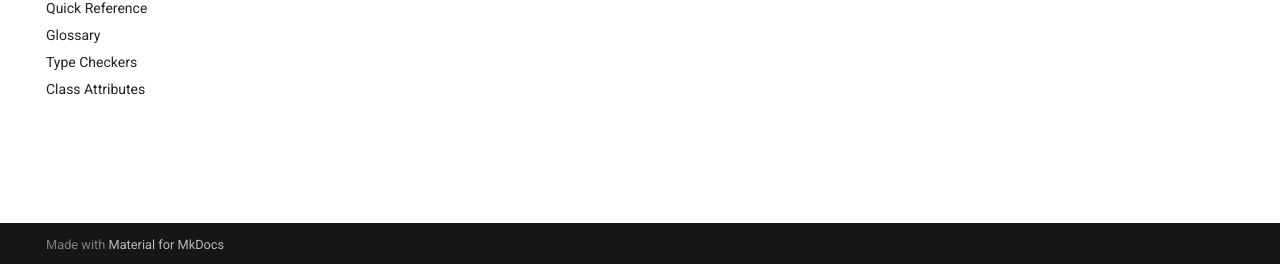
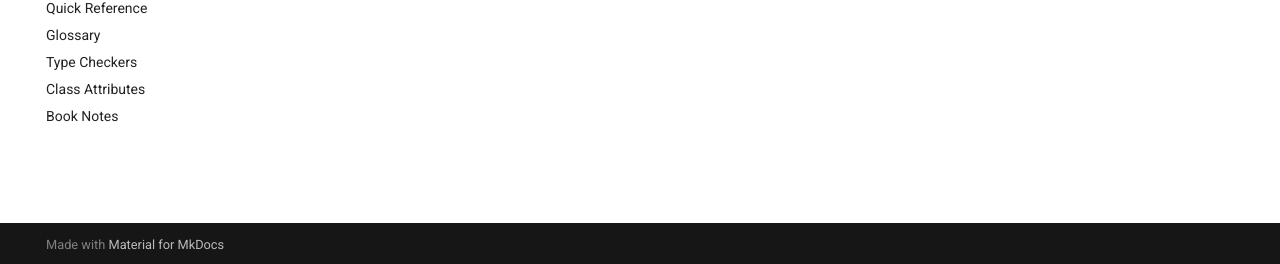
Before and after one commit to ThinkingInTypes/ThinkingInTypes.github.io, an MkDocs documentation site: the page built from Chapters/index.md, in a window 1280 px wide. Shown: the part 633-897 px from the top of the page. Built offline with MkDocs 1.6.1 and Material for MkDocs 9.7.7, drawn with Linux system fonts in a browser that asks for light colours; comment, search, counter and statistics services are not loaded.

Commit message:
Update mkdocs.yml

```diff
--- a/mkdocs.yml
+++ b/mkdocs.yml
@@ -47,3 +47,4 @@ nav:
   - A2_Glossary.md
   - A3_Type_Checkers.md
   - A4_Class_Attributes.md
+  - A5_Book_Notes.md
```
